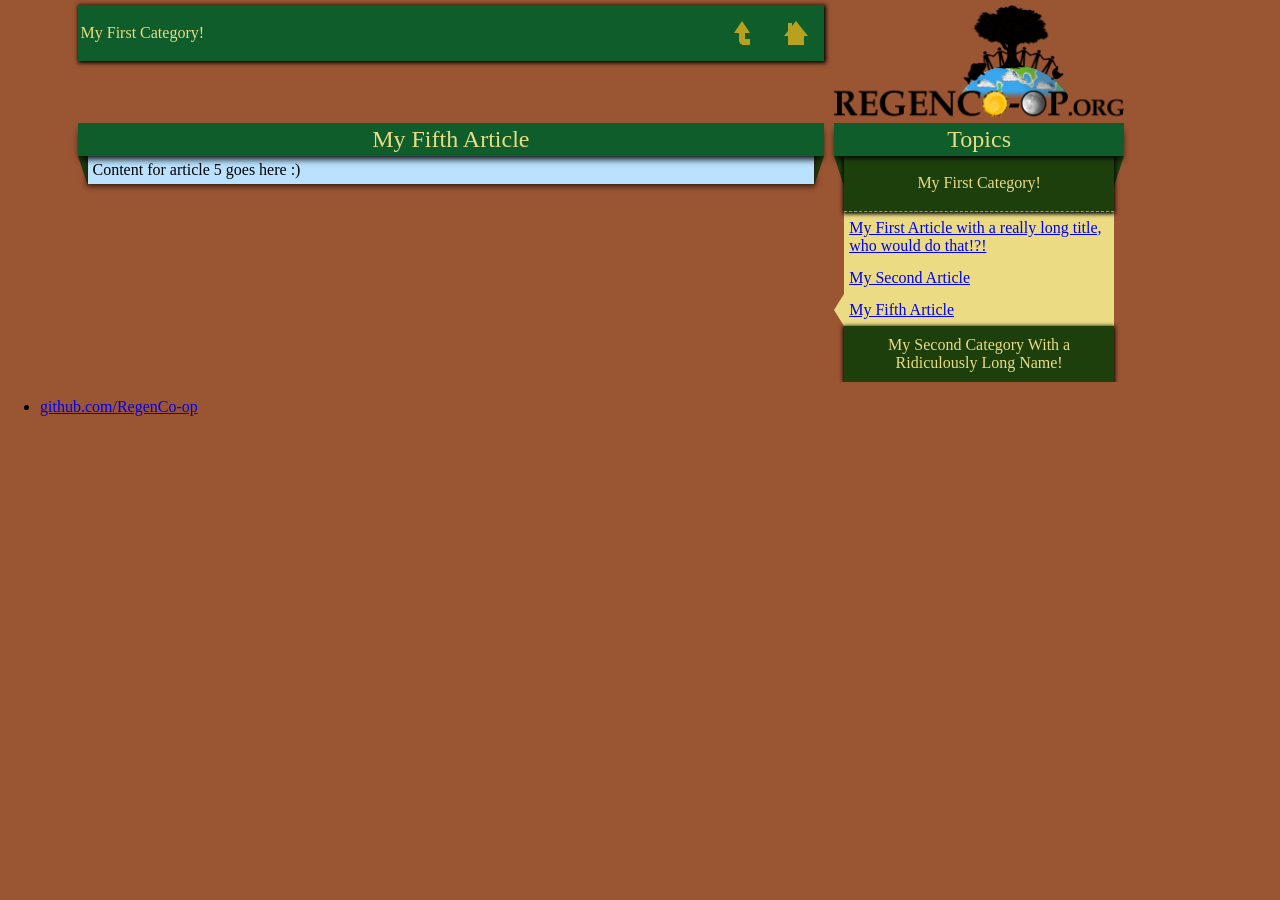
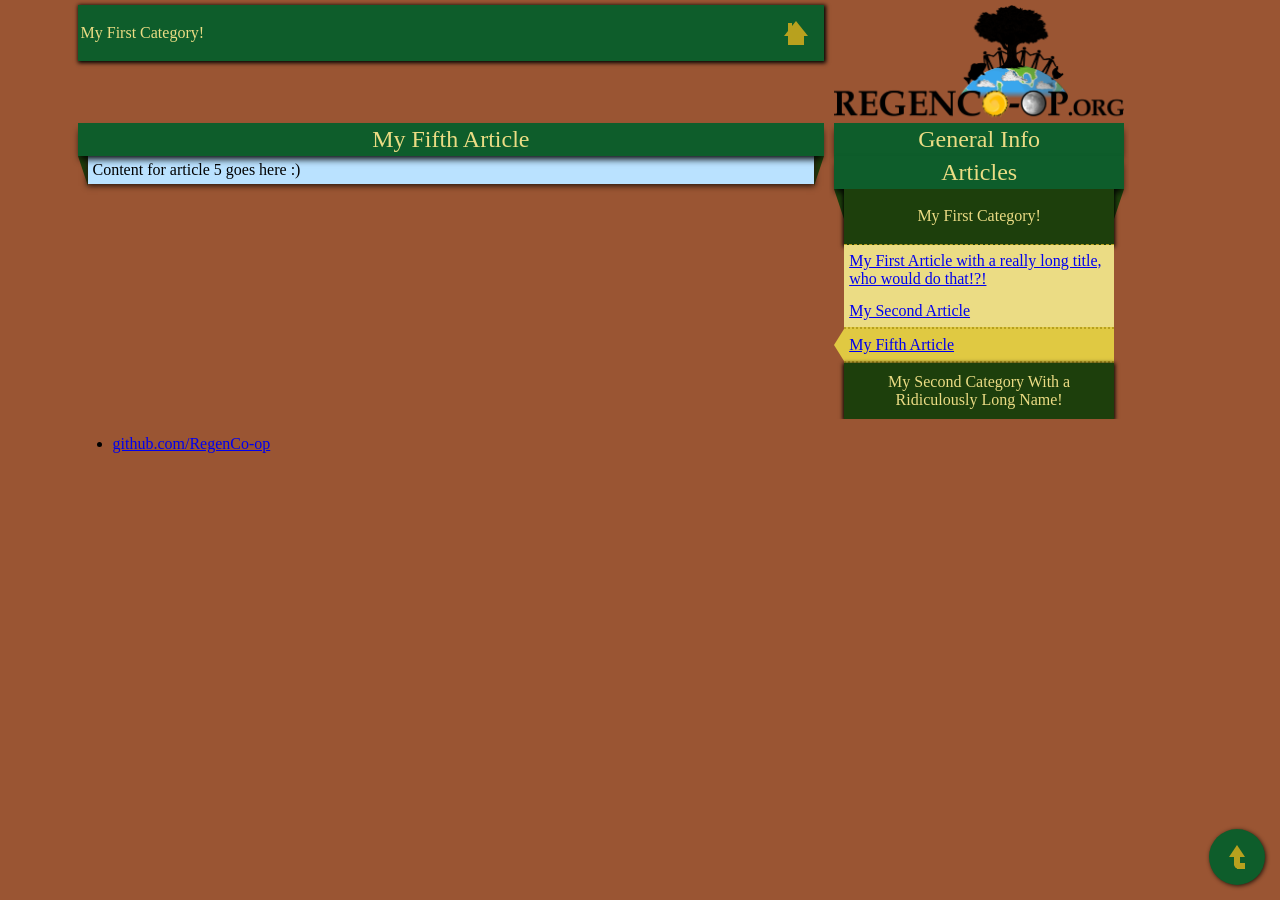
Before and after one commit to joshhennen/RegenCo-op, a Jekyll site: the page built from docs/_articles/test5.html, in a window 1280 px wide. Built offline with Jekyll 4.4.1, drawn with Linux system fonts in a browser that asks for light colours.

Commit message:
Add styling to current page links and prep for more sidebar content

```diff
--- a/docs/_includes/footer.html
+++ b/docs/_includes/footer.html
@@ -1,4 +1,4 @@
-<footer>
+<footer class="grid">
     <ul>
         <li><a href="https://github.com/RegenCo-op">github.com/RegenCo-op</a></li>
     </ul>
--- a/docs/_includes/sidebar.html
+++ b/docs/_includes/sidebar.html
@@ -1,10 +1,23 @@
 <nav class="sidebar content-wrapper right">
-    <div class="title-banner">
-        Topics
-    </div>
     <label for="menu-button" id="menu-toggle"></label>
     <input id="menu-button" type="checkbox">
-    <div class="categories">
+
+    <!--General information links-->
+    <div class="title-banner">
+        General Info
+    </div>
+    <div class="categories title-banner-content">
+        <ul class="links">
+            <a href="contact"><li class="{% if article_url == page.url %}current{% endif %}">Contact Us</li></a>
+            <a href="about"> <li class="{% if article_url == page.url %}current{% endif %}">About Us</li></a>
+        </ul>
+    </div>
+
+    <!--Categories with articles-->
+    <div class="title-banner">
+        Articles
+    </div>
+    <div class="categories title-banner-content">
         {% for category in site.data.article_layout %}
         <label for="check{{ forloop.index }}" onlick class="category">
             <div><span>{{ category.category }}</span></div>
@@ -20,4 +33,5 @@
         </ul>
         {% endfor %}
     </div>
+
 </nav>
--- a/docs/_sass/_style.scss
+++ b/docs/_sass/_style.scss
@@ -15,7 +15,7 @@ $dark-teal : darken($main-teal, $variation);
 $main-gold : hsla(51, 72%, 42%, 1);
 $light-gold : lighten($main-gold, $variation);
 $dark-gold : darken($main-gold, $variation);
-
+$selected-color : lighten($main-gold, 15%);
 /***** Variables *****/
 $menubar-height: 56px;
 
@@ -67,7 +67,7 @@ header{
     $menubar-foreground: $main-gold;
     $icon-size: $menubar-height/7*3;
     position: fixed;
-    z-index: 3;
+    z-index: 1;
     top:0;
     left:0;
     height:$menubar-height;
@@ -95,7 +95,7 @@ header{
     }
     @at-root .icon-box{
         float:right;
-        height:100%;
+        height:56px;
         width:$menubar-height;
         padding: $menubar-height/7*2;
         &.home>div{
@@ -158,7 +158,7 @@ header{
             $top-color: $menubar-foreground;
             /* arrowhead */
             position: relative;
-            left:$icon-size/4;
+            left:$icon-size/6;
             width:0;
             height:0;
             border-left:$icon-size/3 solid transparent;
@@ -243,8 +243,13 @@ article {
 
 /***** Sidebar *****/
 .sidebar {
-    position: relative;
+    position: fixed;
+    top:56px;
+    bottom: 0;
+    left:0;
+    right:0;
     overflow: auto;
+    z-index: 2;
 
     .title-banner{
         display: none;
@@ -259,24 +264,20 @@ article {
 
     label#menu-toggle{
         position:fixed;
-        z-index: 4;
+        //z-index: 4;
         top:0;
         right:0;
         height:56px;
         width:56px;
-        &+input:checked + .categories {
+        &+input:checked ~ .categories {
             display: block;
         }
     }
 
     .categories{
         $category-color: $dark-green;
-        position: fixed;
-        z-index: 2;
-        top:56px;
-        bottom: 0;
-        left:0;
-        right:0;
+        position: relative;
+        //z-index: 2;
         overflow: auto;
         display: none;
 
@@ -288,7 +289,7 @@ article {
             text-align: center;
 
             &:after{
-                z-index: 1;
+                //z-index: 1;
                 content:'';
                 position: absolute;
                 left:0;
@@ -304,7 +305,7 @@ article {
             div{
                 position: relative;
                 padding: 3px;
-                z-index: 2;
+                //z-index: 2;
                 width: 100%;
                 height: 56px;
                 display: table;
@@ -330,11 +331,16 @@ article {
             list-style: none;
             background:indigo;
             display: none;
-            z-index: 0;
+            //z-index: 0;
             li {
                 position: relative;
                 padding: 7px 5px;
                 background: $light-gold;
+                &.current{
+                    border-top: 2px dotted $main-gold;
+                    border-bottom: 2px dotted $main-gold;
+                    background: $selected-color;
+                }
             }
         }
     }
@@ -370,7 +376,12 @@ article {
             display: none;
         }
         .top{
-
+            position: fixed;
+            bottom: 15px;
+            right: 15px;
+            border-radius: 50%;
+            background: $dark-teal;
+            @include box-shadow( 1px 1px 4px 0 $dark-brown);
         }
     }
 
@@ -380,18 +391,23 @@ article {
     }
 
     .sidebar{
+        display: block;
+        position: static;
         #menu-toggle{
             display: none;
         }
         .title-banner{
             display: block;
         }
+        .title-banner-content{
+            padding: 0 10px;
+        }
+
         .categories{
             display: block;
             position: static;
-            padding: 0 10px;
             &>label:first-of-type:before{
-                z-index: 3;
+                //z-index: 3;
                 content:'';
                 position: absolute;
                 left:0;
@@ -401,16 +417,24 @@ article {
                 @include box-shadow(0 10px 5px -8px black inset);
             }
 
-            li.current:after{
+            li.current{
+                &:after, &:before{
                     content:'';
                     position: absolute;
                     left:-10px;
-                top:0;
                     width:0;
                     height:0;
+                }
+                &:before{
+                    bottom:50%;
                     border-top: 1em solid transparent;
+                    border-right: 10px solid $selected-color;
+                }
+                &:after{
+                    top:50%;
                     border-bottom: 1em solid transparent;
-                border-right: 10px solid $light-gold;
+                    border-right: 10px solid $selected-color;
+                }
             }
         }
     }
```
Lines whose indentation alone changed are shown as unchanged.
